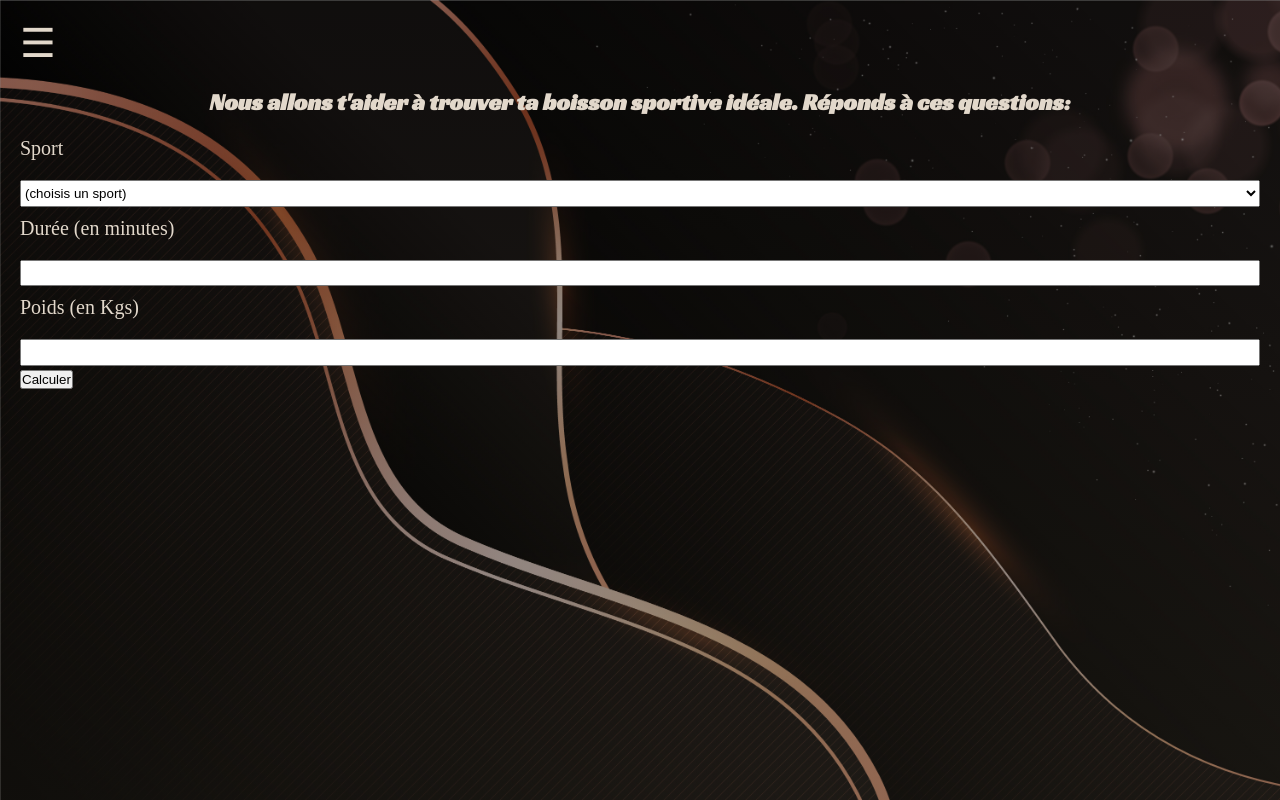
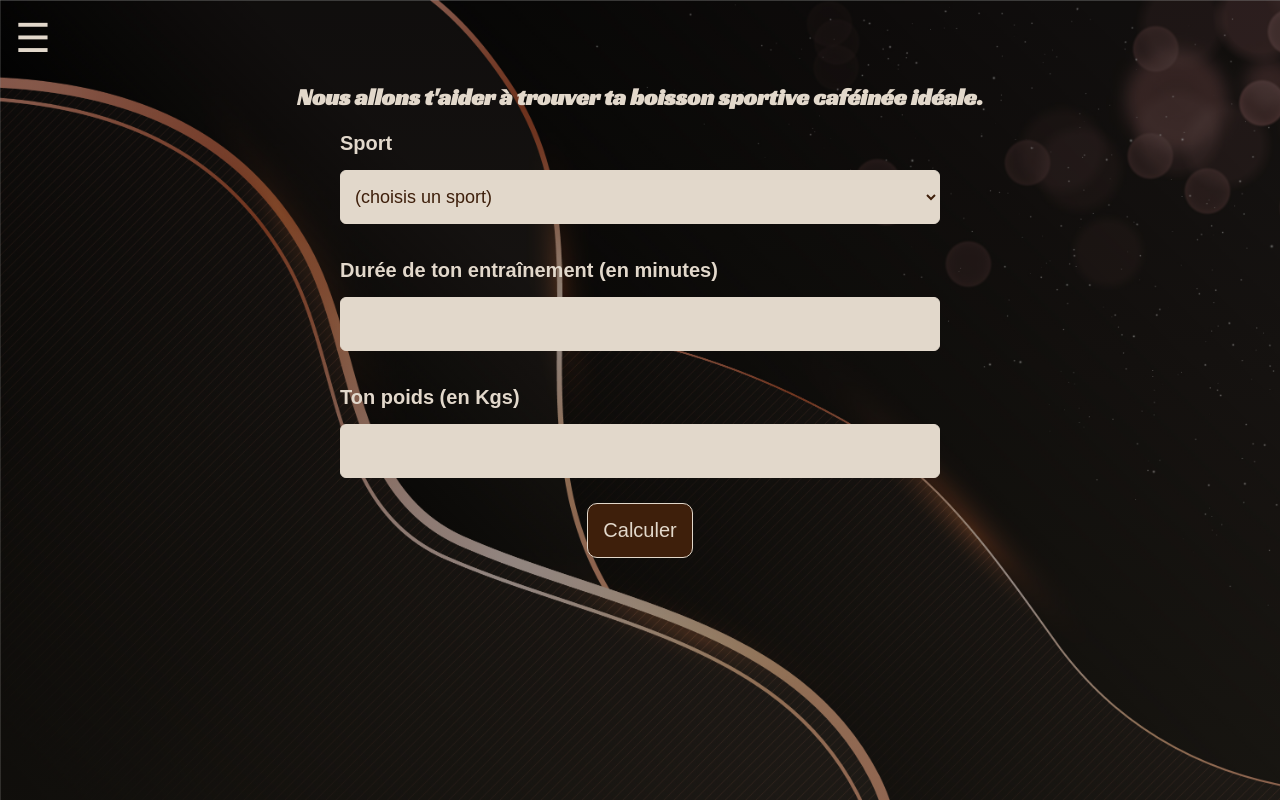
Before and after one commit to Lilousound/sportpresso, a website with bundled scripts: page quizz.html in a window 1280 px wide. Built offline with nearby package versions, Linux system fonts and the light colour scheme; a web font is replaced by a local one.

Commit message:
quizz form design

```diff
--- a/css/quizz.css
+++ b/css/quizz.css
@@ -1,26 +1,35 @@
 .quizz-container {
-  padding: 20px;
+  padding: 15px;
   color: var(--primary-color);
 }
 .quizz-title {
   margin: 20px auto;
   text-align: center;
 }
-.quizz-form li{
-  list-style-type: none;
-  text-decoration: none;
+.quizz-form {
   font-family: var(--text-font);
+  max-width: 600px;
+  text-align: center;
+  margin: auto;
 }
-.category {
-  padding: 10px;
-  margin: 20px;
-}
-label {
+.quizz-form label {
   display: block;
   margin: 0.5rem 0;
+  font-weight: bold;
+  text-align: left;
 }
-input, select {
-  margin: 10px 0 0 0;
+.quizz-form input, select {
+  margin: 5px 0 25px 0;
   width: 100%;
-  min-height: 2em;
+  min-height: 3em;
+  font-size: 0.9rem;
+  padding: 0 10px;
+  border-radius: 6px;
+  border: 1px solid var(--primary-color);
+  background-color: var(--primary-color);
+  color: var(--secondary-color);
 }
+#submit-button {
+  font-size: 1rem;
+  margin: auto;
+}
--- a/css/resultats.css
+++ b/css/resultats.css
@@ -7,7 +7,8 @@
 #recipe-card-pre, #recipe-card-post {
   /* border: 2px solid var(--primary-color); */
   border-radius: 6px;
-  max-width: 400px;
+  /* min-width: 90%; */
+  max-width: 600px;
   height: 420px;
   margin: 5px auto 30px;
   text-align: center;
--- a/css/styles.css
+++ b/css/styles.css
@@ -44,7 +44,7 @@ h1, h2, h3, h4, h5, h6 {
 p {
   font-family: var(--text-font);
   color: var(--primary-color);
-  margin: 20px;
+  margin: 20px auto;
 }
 .burgermenu {
   font-size: 40px;
@@ -78,6 +78,6 @@ p {
   color: var(--primary-color);
   background-color: var(--secondary-color);
   border-radius: 10px;
-  border: 1px solid var(--primary-color)
-
+  border: 1px solid var(--primary-color);
+  cursor: pointer;
 }
--- a/quizz.html
+++ b/quizz.html
@@ -21,7 +21,7 @@
           <div class="quizz-container">
             <div class="burgermenu">☰</div>
             <div class="quizz-title">
-              <h3>Nous allons t'aider à trouver ta boisson sportive idéale. Réponds à ces questions:</h3>
+              <h3>Nous allons t'aider à trouver ta boisson sportive caféinée idéale.</h3>
             </div>
             <div class="quizz-form">
               <form id="caloriesForm">
@@ -41,12 +41,12 @@
                   <option value="Swimming laps, freestyle, slow">Natation</option>
                   <option value="Fencing">Escrime</option>
                 </select>
-                <label for="duration">Durée (en minutes)</label>
+                <label for="duration">Durée de ton entraînement (en minutes)</label>
                 <input type="number" id="duration" name="duration">
-                <label for="weight">Poids (en Kgs)</label>
+                <label for="weight">Ton poids (en Kgs)</label>
                 <input type="number" id="weight" name="weight">
 
-              <button type="submit">Calculer</button>
+              <button type="submit" class="button" id="submit-button">Calculer</button>
 </form>
 
             </div>
```
Also changed, not shown: resultats.html (+3 -8 lines), resultats.js (+1 -12 lines), 1 other file.
